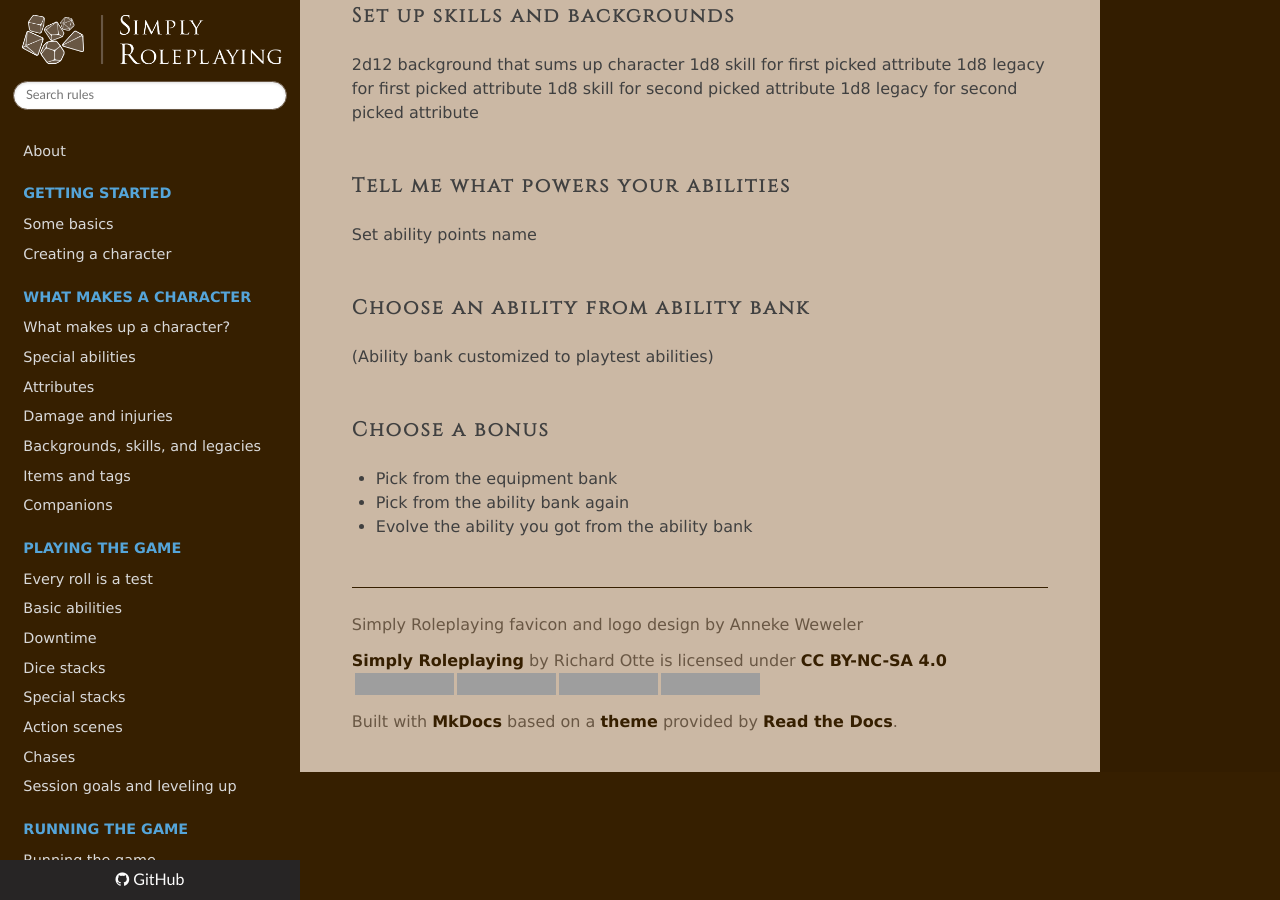
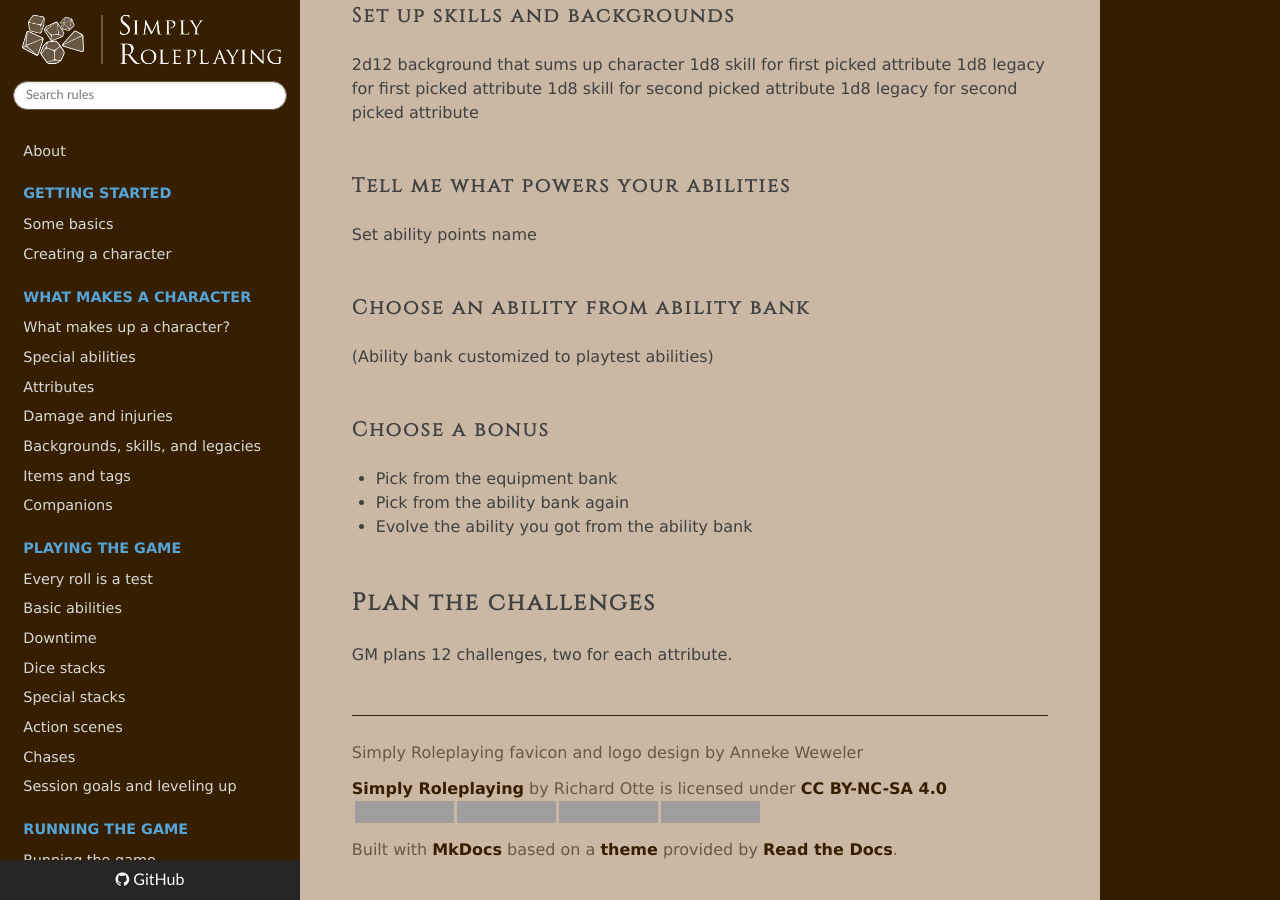
Before and after one commit to TheFifthRider/simply-roleplaying-webapp, an MkDocs documentation site: the page built from docs/playtest.md, in a window 1280 px wide and 900 px high, scrolled down 1756 px. Built offline with MkDocs 1.6.1, drawn with Linux system fonts in a browser that asks for light colours; nearby versions of some CDN libraries; grey boxes are pictures that could not be loaded.

Commit message:
add some playtest stuff

```diff
--- a/docs/playtest.md
+++ b/docs/playtest.md
@@ -53,3 +53,7 @@ Set ability points name
 * Pick from the equipment bank
 * Pick from the ability bank again
 * Evolve the ability you got from the ability bank
+
+## Plan the challenges
+
+GM plans 12 challenges, two for each attribute.
```
